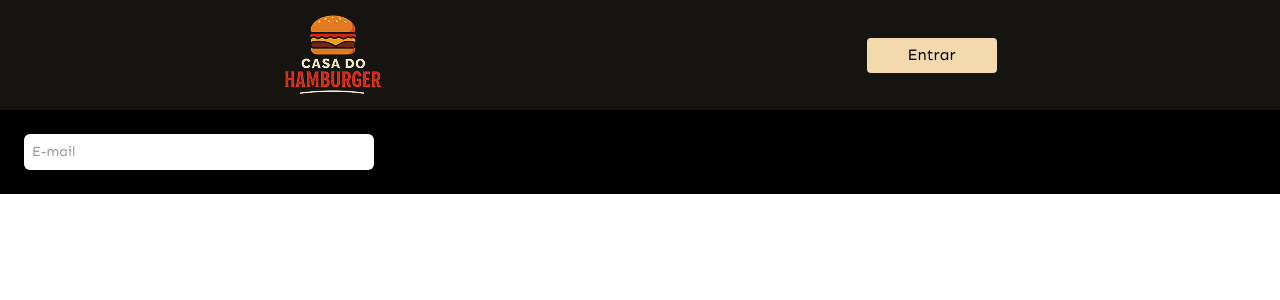
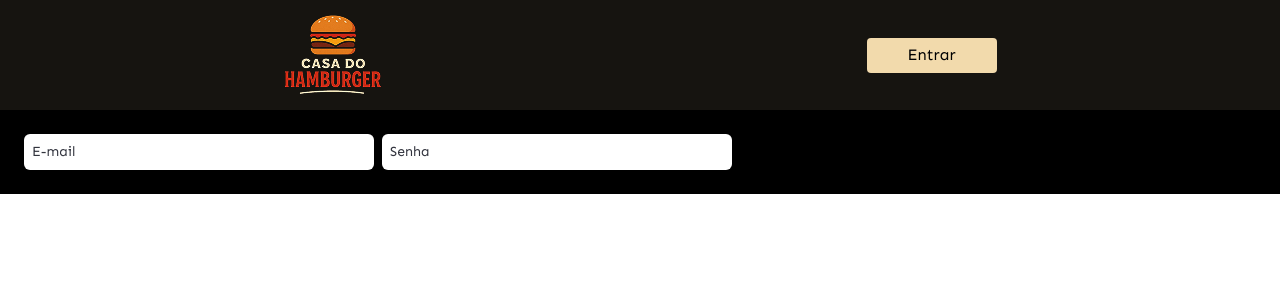
Before and after one commit to Erick-de-Paiva/casa-do-hamburguer, a React (Vite) app in the folder front-end/: page / in a window 1280 px wide. Shown: the top 300 px of the page. Built offline with nearby package versions, Linux system fonts and the light colour scheme.

Commit message:
tornando input reutilizavel

```diff
--- a/front-end/src/App.tsx
+++ b/front-end/src/App.tsx
@@ -2,8 +2,9 @@ import Input from "./components/Input"
 
 function App() {
   return (
-    <p className="bg-black p-6">
-      <Input />
+    <p className="flex gap-2 bg-black p-6">
+      <Input placeholder="E-mail" type="text" />
+      <Input placeholder="Senha" type="password" />
     </p>
   )
 }
--- a/front-end/src/components/Input.tsx
+++ b/front-end/src/components/Input.tsx
@@ -1,10 +1,13 @@
-const Input = () => {
+const Input = (props: React.InputHTMLAttributes<HTMLInputElement>) => {
     return (
-        <input type="text" placeholder="E-mail" className={`
-            px-2 py-2 w-87.5 rounded-md
-            bg-white
-            text-[#32343E] text-sm outline-none
-        `} />
+        <input
+            {...props}
+            className={`
+                px-2 py-2 w-87.5 rounded-md
+                bg-white outline-none
+                text-[#32343E] text-sm placeholder-[#32343E]
+            `}
+        />
     )
 }
 
```
